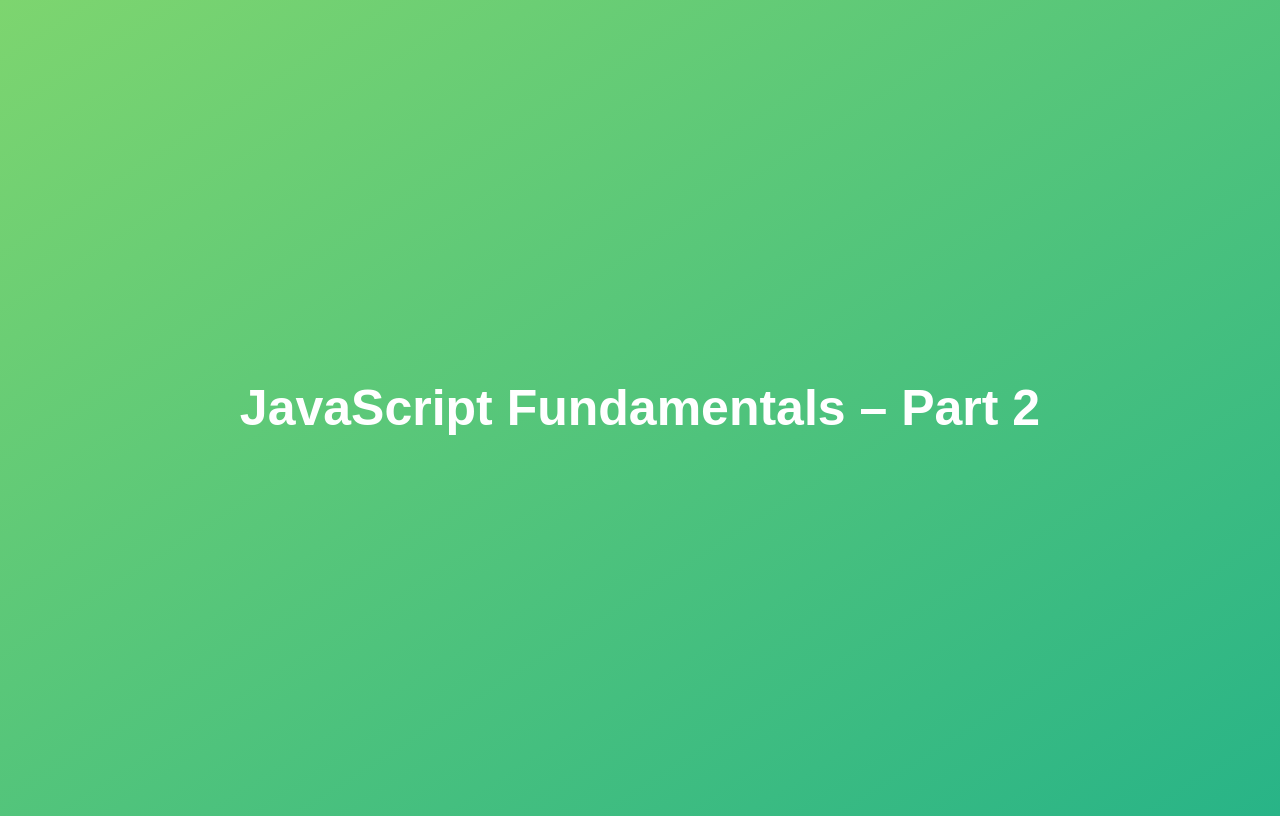
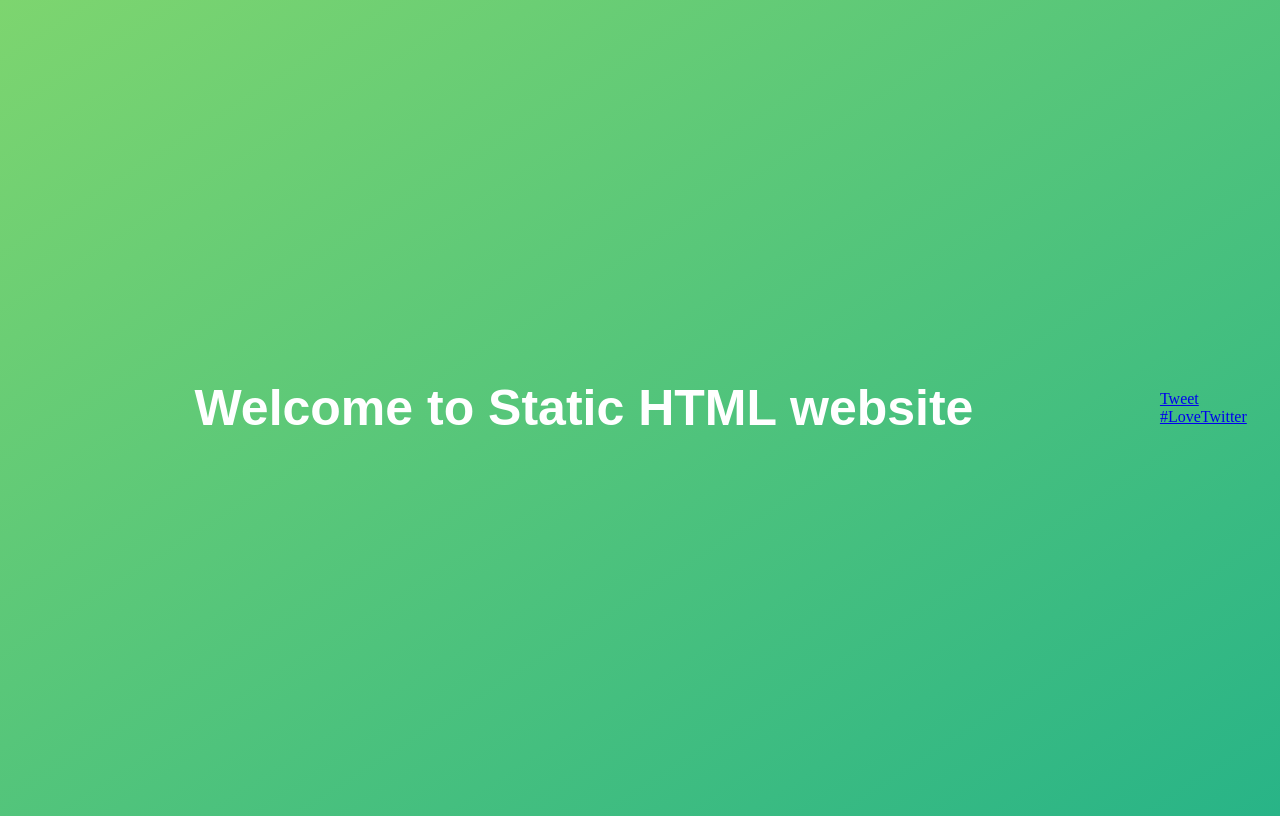
Before and after one commit to imansuree/basic-site, a plain HTML site: page index.html in a window 1280 px wide. Drawn offline with Linux system fonts and the light colour scheme.

Commit message:
Update index.html

```diff
--- a/index.html
+++ b/index.html
@@ -5,7 +5,7 @@
     <meta charset="UTF-8" />
     <meta name="viewport" content="width=device-width, initial-scale=1.0" />
     <meta http-equiv="X-UA-Compatible" content="ie=edge" />
-    <title>JavaScript new course</title>
+    <title>Welcome to Static HTML website</title>
     <style>
         body {
             height: 100vh;
@@ -27,7 +27,8 @@
 </head>
 
 <body>
-    <h1>JavaScript Fundamentals – Part 2</h1>
+    <h1>Welcome to Static HTML website</h1>
+    <a href="https://twitter.com/intent/tweet?button_hashtag=LoveTwitter&ref_src=twsrc%5Etfw" class="twitter-hashtag-button" data-show-count="false">Tweet #LoveTwitter</a><script async src="https://platform.twitter.com/widgets.js" charset="utf-8"></script>
     </br>
 </body>
 
```
